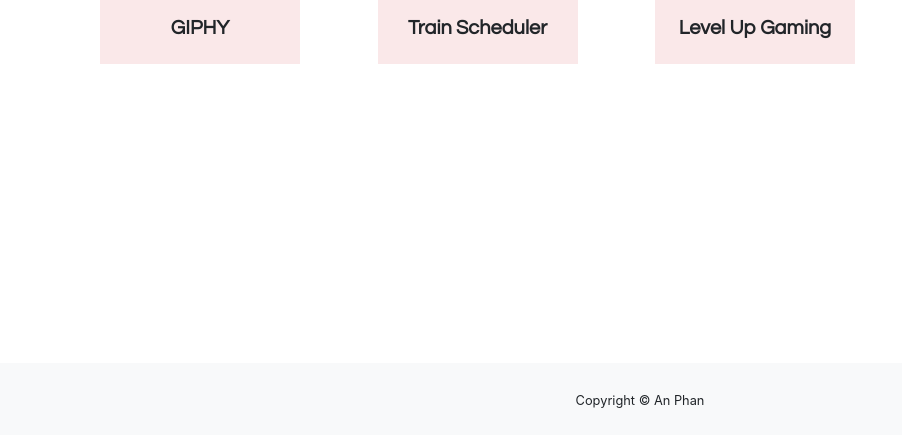
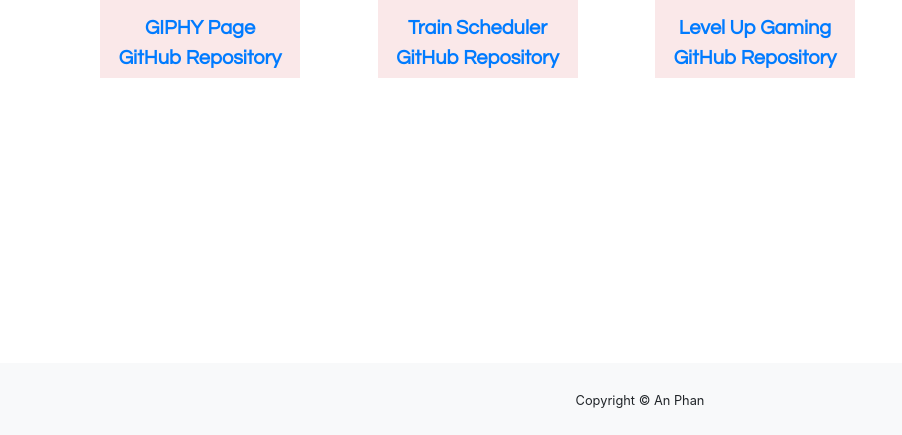
Before and after one commit to antphan98/portfolio, a plain HTML site: page portfolio.html in a window 1280 px wide. Shown: the part 365-800 px from the top of the page, without its empty margins (0-902 px from the left). Drawn offline with nearby package versions, Linux system fonts and the light colour scheme.

Commit message:
added ilnks for github repos on each project

```diff
--- a/portfolio.html
+++ b/portfolio.html
@@ -74,20 +74,26 @@
                   <div class="col-lg-3 col-md-4 col-sm-6" data-toggle="modal" data-target="#modal">
                     <div class="img2">
                     <a href="https://antphan98.github.io/giphy/" data-slide-to="1"><img src="https://i.pinimg.com/originals/0a/56/98/0a56988c58c8673b80d4917a682c7322.jpg" class="img-thumbnail my-3"></a>
-                <p>GIPHY</p>
+                    <a href="https://antphan98.github.io/giphy/">GIPHY Page</a>
+                    <br>
+                    <a href="https://github.com/antphan98/giphy">GitHub Repository</a>
                 </div>
                   </div>
                   <div class="col-lg-3 col-md-4 col-sm-6" data-toggle="modal" data-target="#modal">
                     <div class="img3">
                     <a href="https://antphan98.github.io/train-scheduler/" data-slide-to="2"><img src="https://pbs.twimg.com/profile_images/610150821397987331/qZzryLFn_400x400.jpg" class="img-thumbnail my-3"></a>
-                <p>Train Scheduler</p>
+                    <a href="https://antphan98.github.io/train-scheduler">Train Scheduler</a>
+                    <br>
+                    <a href="https://github.com/antphan98/train-scheduler">GitHub Repository</a>
                 </div>
                 </div>
 
                 <div class="col-lg-3 col-md-4 col-sm-6" data-toggle="modal" data-target="#modal">
                    <div class="img4">
                     <a href="https://aw-exe.github.io/Level-Up-Gaming-Site/" data-slide-to="3"><img src="https://miro.medium.com/fit/c/256/256/0*IA_Z7lG7M_05zG7w.jpg" class="img-thumbnail my-3"></a>
-                <p>Level Up Gaming</p>
+                    <a href="https://aw-exe.github.io/Level-Up-Gaming-Site/">Level Up Gaming</a>
+                    <br>
+                    <a href="https://github.com/aw-exe/Level-Up-Gaming-Site">GitHub Repository</a>
                 </div>
                   </div>
 
```
